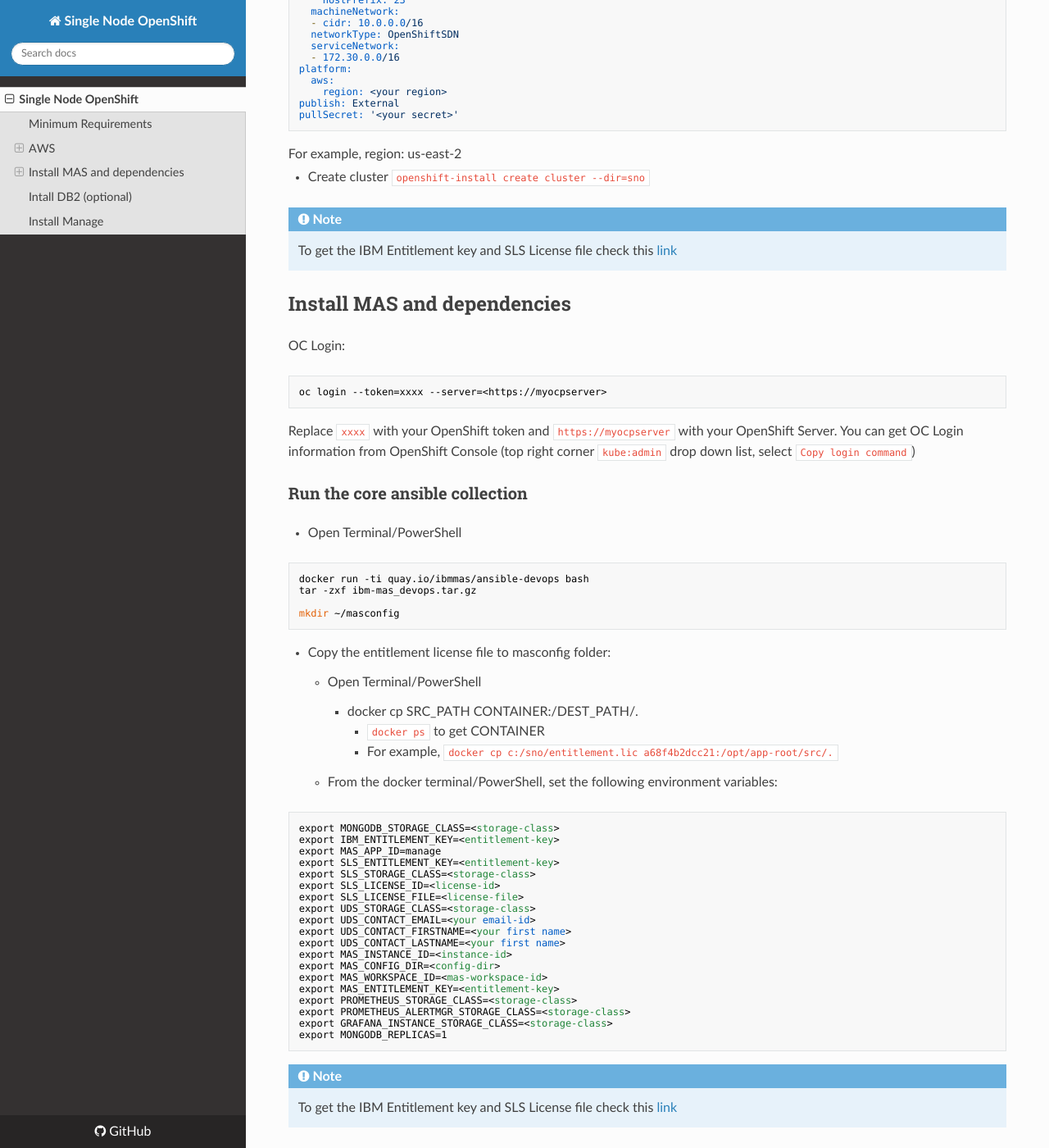
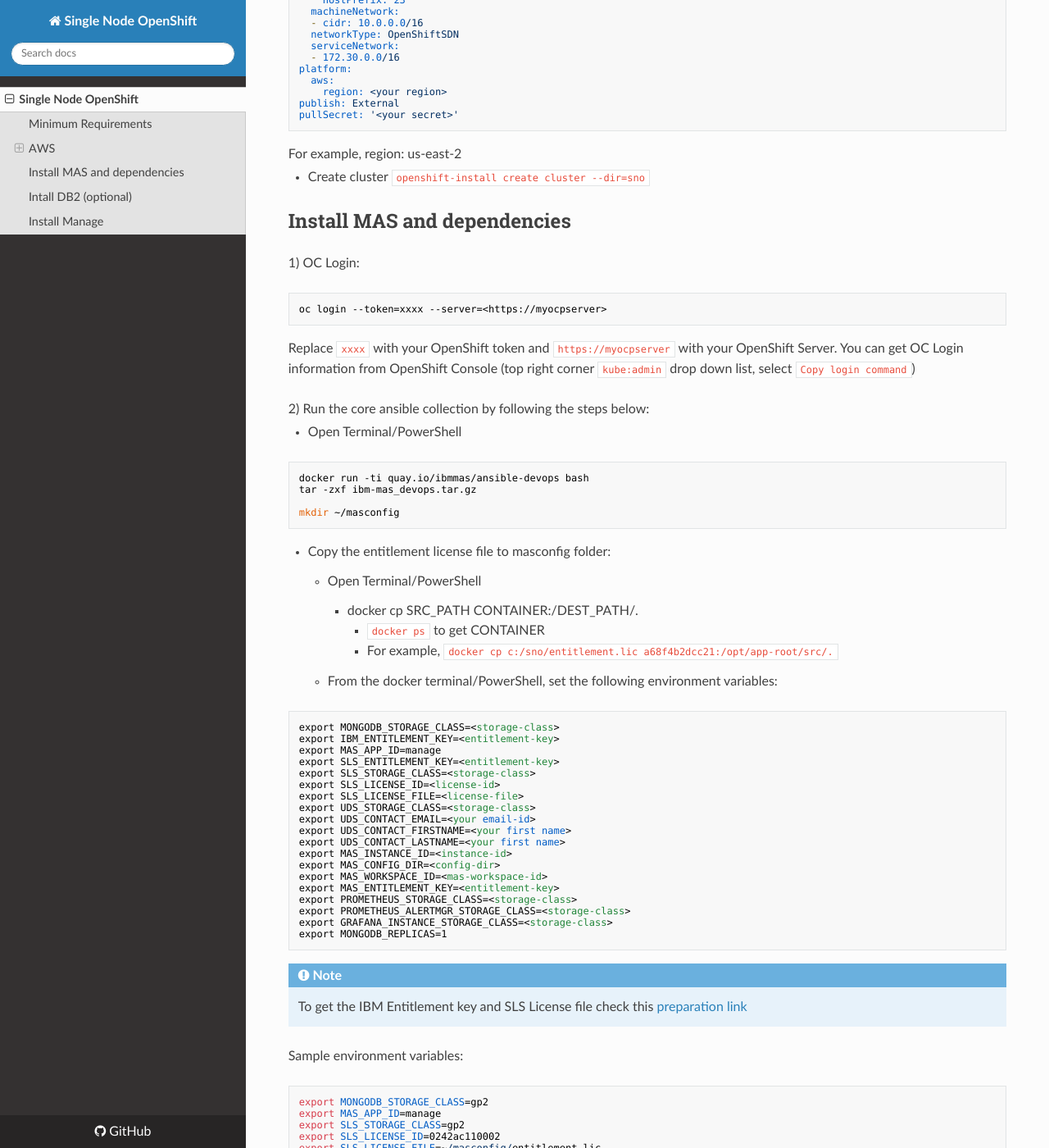
Before and after one commit to ibm-mas-manage/sno, an MkDocs documentation site: the page built from docs/index.md, in a window 1280 px wide and 1400 px high, scrolled down 969 px. Shown: the whole window at 82% size. Built offline with MkDocs 1.6.1, drawn with Linux system fonts in a browser that asks for light colours; nearby versions of some CDN libraries.

Commit message:
update sno install

````diff
--- a/docs/index.md
+++ b/docs/index.md
@@ -55,13 +55,10 @@
 - Create cluster
 `openshift-install create cluster --dir=sno`
 
-!!! note
-    To get the IBM Entitlement key and SLS License file check this [link](https://ibm-mas.github.io/ansible-devops/playbooks/oneclick-core/#preparation)
-
 
 ## Install MAS and dependencies
 
-OC Login:
+1) OC Login:
 ```
 oc login --token=xxxx --server=<https://myocpserver>
 ```
@@ -69,7 +66,7 @@
 Replace `xxxx` with your OpenShift token and `https://myocpserver` with your OpenShift Server.
 You can get OC Login information from OpenShift Console (top right corner `kube:admin` drop down list, select `Copy login command`)
 
-### Run the core ansible collection
+2) Run the core ansible collection by following the steps below:
 
 - Open Terminal/PowerShell
 
@@ -112,7 +109,7 @@
 ```
 
 !!! note
-    To get the IBM Entitlement key and SLS License file check this [link](https://ibm-mas.github.io/ansible-devops/playbooks/oneclick-core/#preparation)
+    To get the IBM Entitlement key and SLS License file check this [preparation link](https://ibm-mas.github.io/ansible-devops/playbooks/oneclick-core/#preparation)
 
 
 Sample environment variables:
@@ -171,7 +167,7 @@
 - You can the run following automation playbook to install DB2 and Manage.
 
 ```
-ansible-playbook  playbooks/oneclick_add_manage.yml
+ansible-playbook playbooks/oneclick_add_manage.yml
 ```
 
 - If you want to use an existing database, install Manage app and configure database using the following steps(MAS admin dashboard):
````
Also changed, not shown: other parts of docs/index.md (+1 -2 lines).
